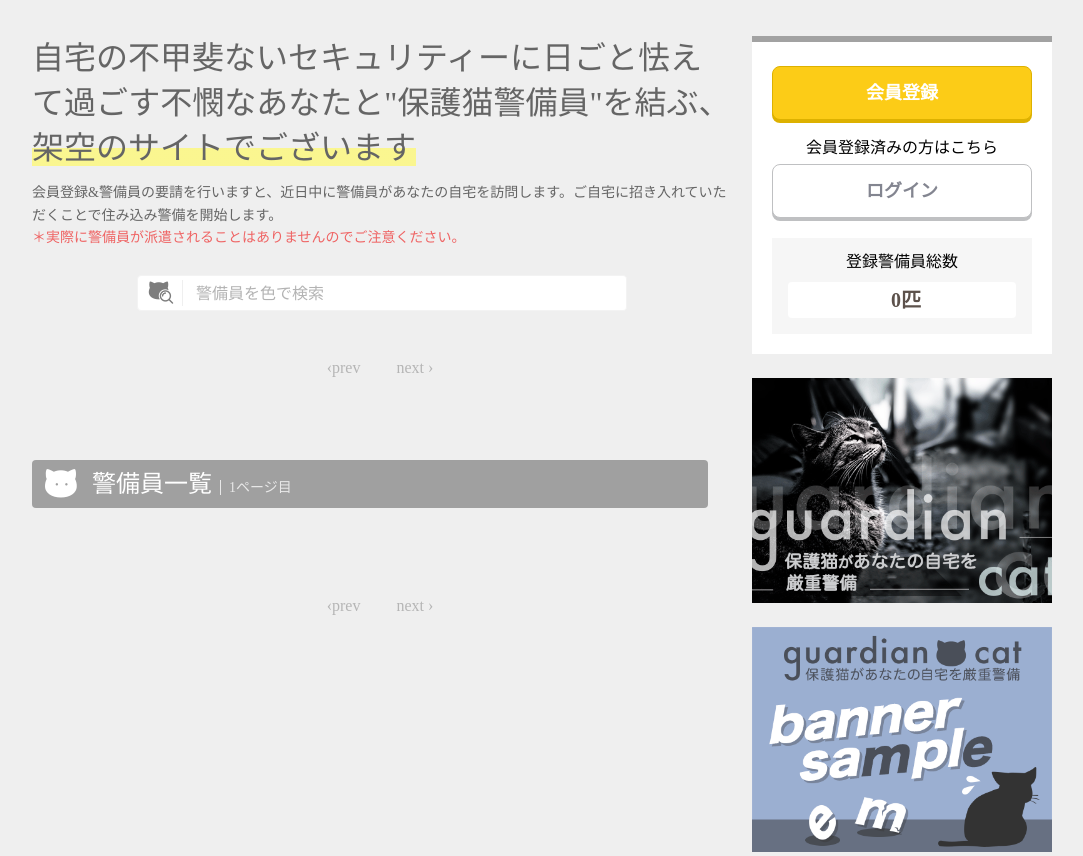
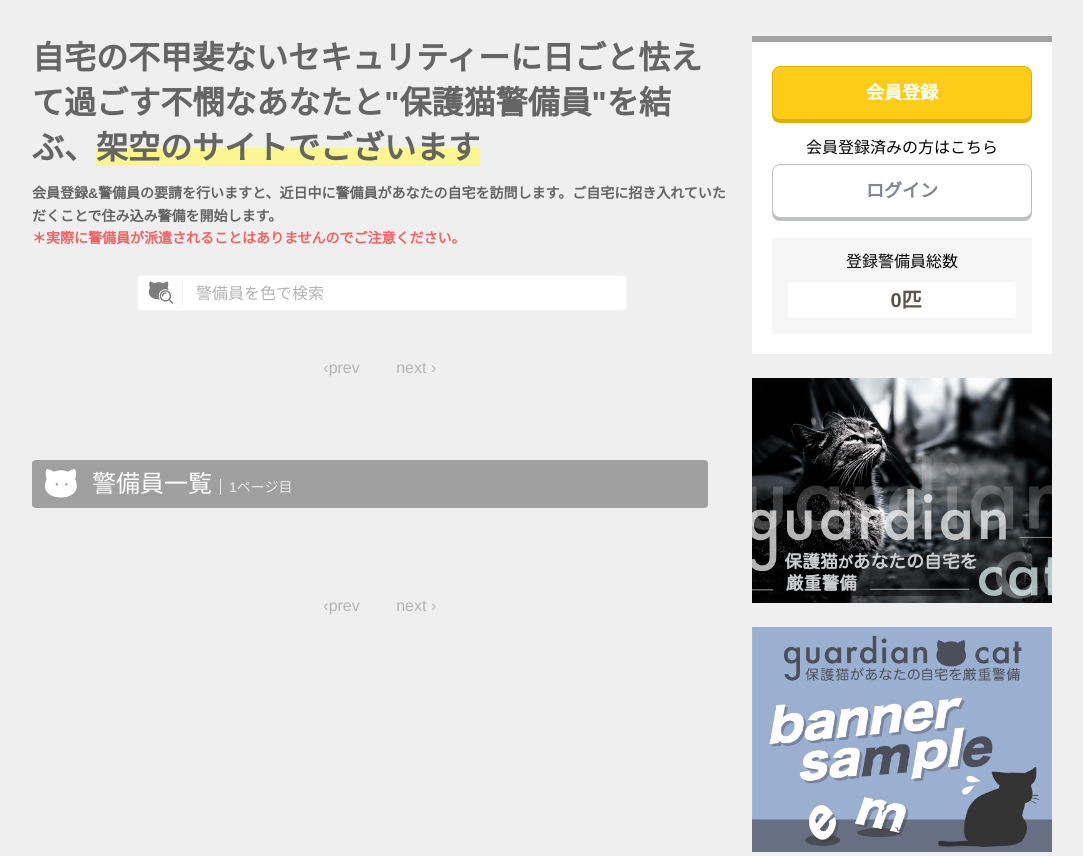
Before and after one commit to yasutakeM/guardiancat, a PHP site: page / in a window 1280 px wide; the page is wider, and only the part inside the window is pictured. Shown: the part 640-1496 px from the top of that part, without its empty margins (98-1181 px from the left). Run offline with PHP 8.4, Linux system fonts and the light colour scheme; data that the repository does not hold is empty; some libraries are stand-ins or nearby versions; some web fonts are replaced.

Commit message:
調整板

```diff
--- a/admin/confirm_regist.php
+++ b/admin/confirm_regist.php
@@ -58,7 +58,6 @@
                               <div class="contentsImage" style="background:url(../assets/images/catlist/<?php echo $image; ?>);background-position: center center;background-size: cover;">&nbsp;</div>
                               <div class="contents__details">
                                   <ul>
-
                                       <li>
                                           <div>地域</div>
                                           <div>
--- a/assets/css/common.css
+++ b/assets/css/common.css
@@ -5,7 +5,8 @@ html {
 
 body {
 /* ルートのフォントサイズを1.6em（16pxと同等のサイズ）に設定 */
-	font-size: 1.6em;
+  font-size: 1.6em;
+  font-family: 'Avenir','Helvetica Neue','Helvetica','Arial','Hiragino Sans','ヒラギノ角ゴシック',YuGothic,'Yu Gothic','メイリオ', Meiryo,'ＭＳ Ｐゴシック','MS PGothic';
   background:#efefef;
 }
 
--- a/assets/css/style.css
+++ b/assets/css/style.css
@@ -110,7 +110,7 @@
     line-height: 1.4;
     text-align: left;
     color: #656565;
-    font-weight: 100;
+    font-weight: bold;
     padding: 0 12px;
 }
 
@@ -120,6 +120,7 @@ margin-top: 12px;
 font-size: 1.4rem;
 line-height: 1.6;
 padding: 0 12px;
+font-weight: bold;
 color: #656565;
 }
 .caption h2 span{
```
Also changed, not shown: assets/images/catlist/bg.gif (added), assets/images/catlist/item09.jpg (added), assets/images/catlist/login.png (added).
